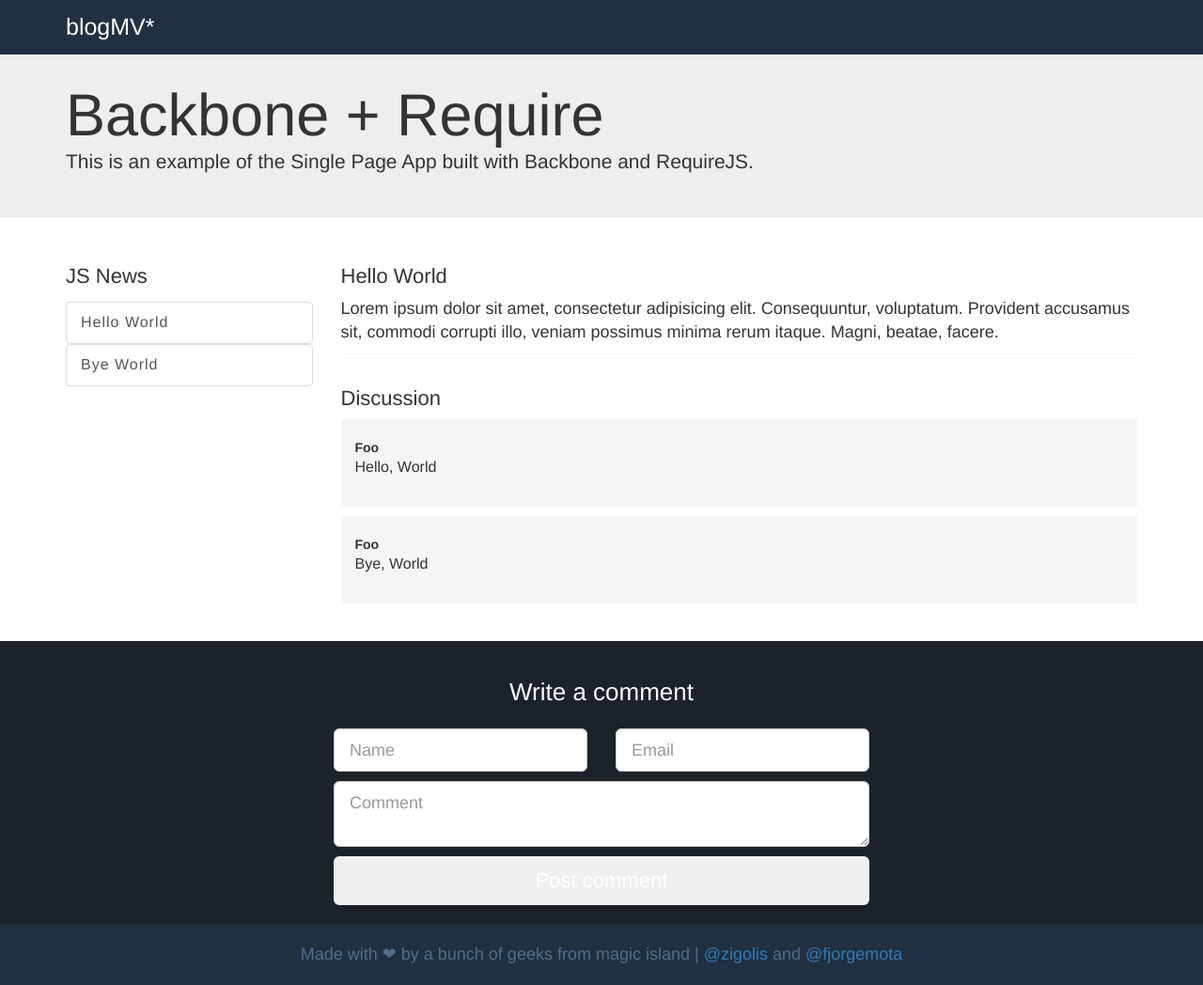
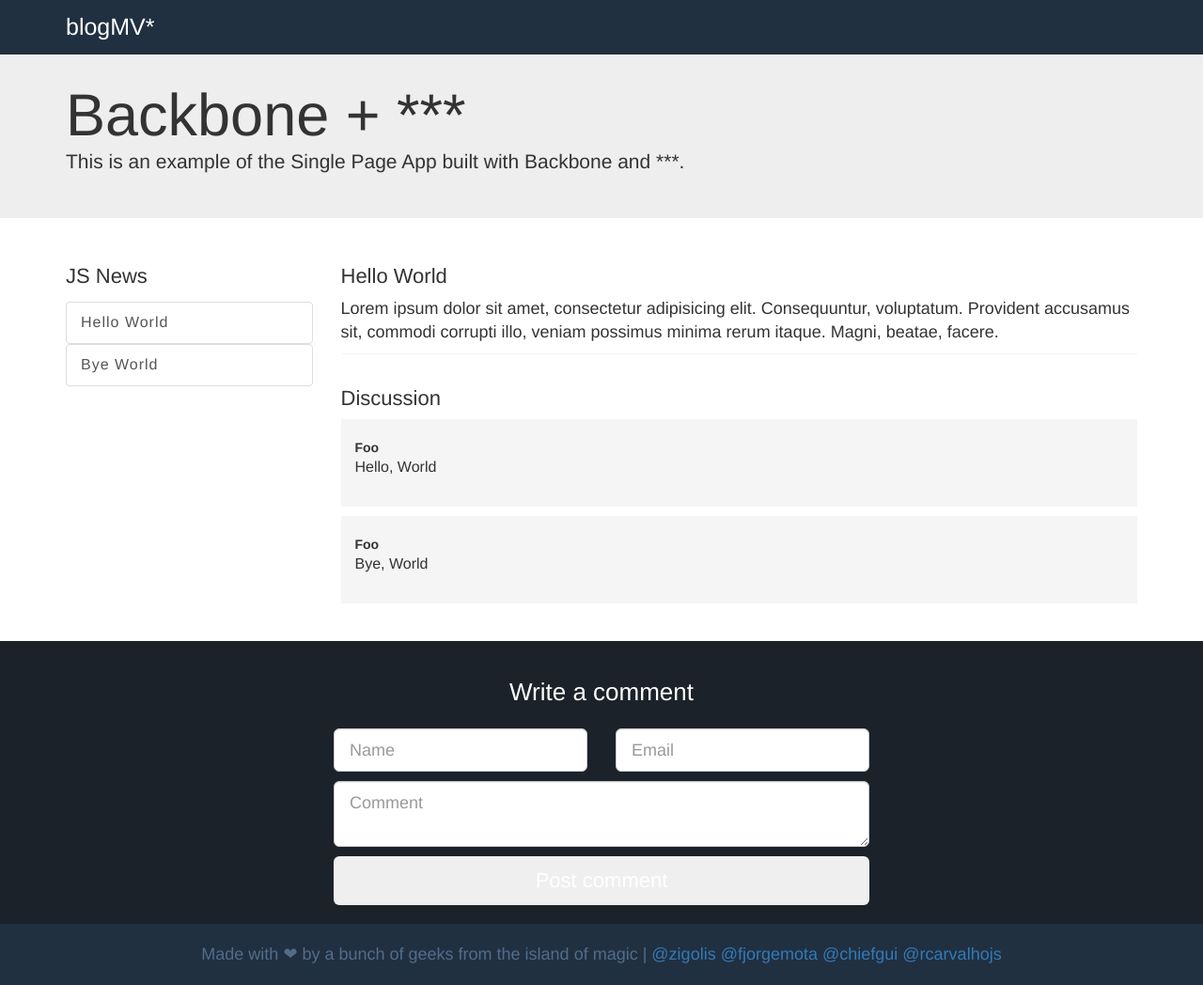
Before and after one commit to blogmv/backbone-marionette, a website: page index.html in a window 1280 px wide. Shown: the whole page at 94% size. Drawn offline with nearby package versions, Linux system fonts and the light colour scheme.

Commit message:
Updating baby steps features

```diff
--- a/index.html
+++ b/index.html
@@ -2,7 +2,7 @@
 <html lang="en">
     <head>
         <meta charset="utf-8">
-        <title>Backbone + RequireJS</title>
+        <title>Backbone + ***</title>
         <link rel="stylesheet" href="assets/vendor/bootstrap/dist/css/bootstrap.min.css">
         <link rel="stylesheet" href="assets/css/component.css">
     </head>
@@ -17,8 +17,8 @@
 
         <div class="jumbotron">
             <div class="container">
-                <h1>Backbone + Require</h1>
-                <p>This is an example of the Single Page App built with Backbone and RequireJS.</p>
+                <h1>Backbone + ***</h1>
+                <p>This is an example of the Single Page App built with Backbone and ***.</p>
             </div>
         </div>
 
@@ -81,9 +81,11 @@
 
         <footer id="footer">
             <p>
-                Made with ❤ by a bunch of geeks from magic island |
-                <a href="https://twitter.com/zigolis">@zigolis</a> and
+                Made with ❤ by a bunch of geeks from the island of magic |
+                <a href="https://twitter.com/zigolis">@zigolis</a>
                 <a href="https://twitter.com/fjorgemota">@fjorgemota</a>
+                <a href="https://twitter.com/chiefgui">@chiefgui</a>
+                <a href="https://twitter.com/rcarvalhojs">@rcarvalhojs</a>
             </p>
         </footer>
     </body>
```
Also changed, not shown: bower.json (+4 -4 lines), README.md, 1 other file.
